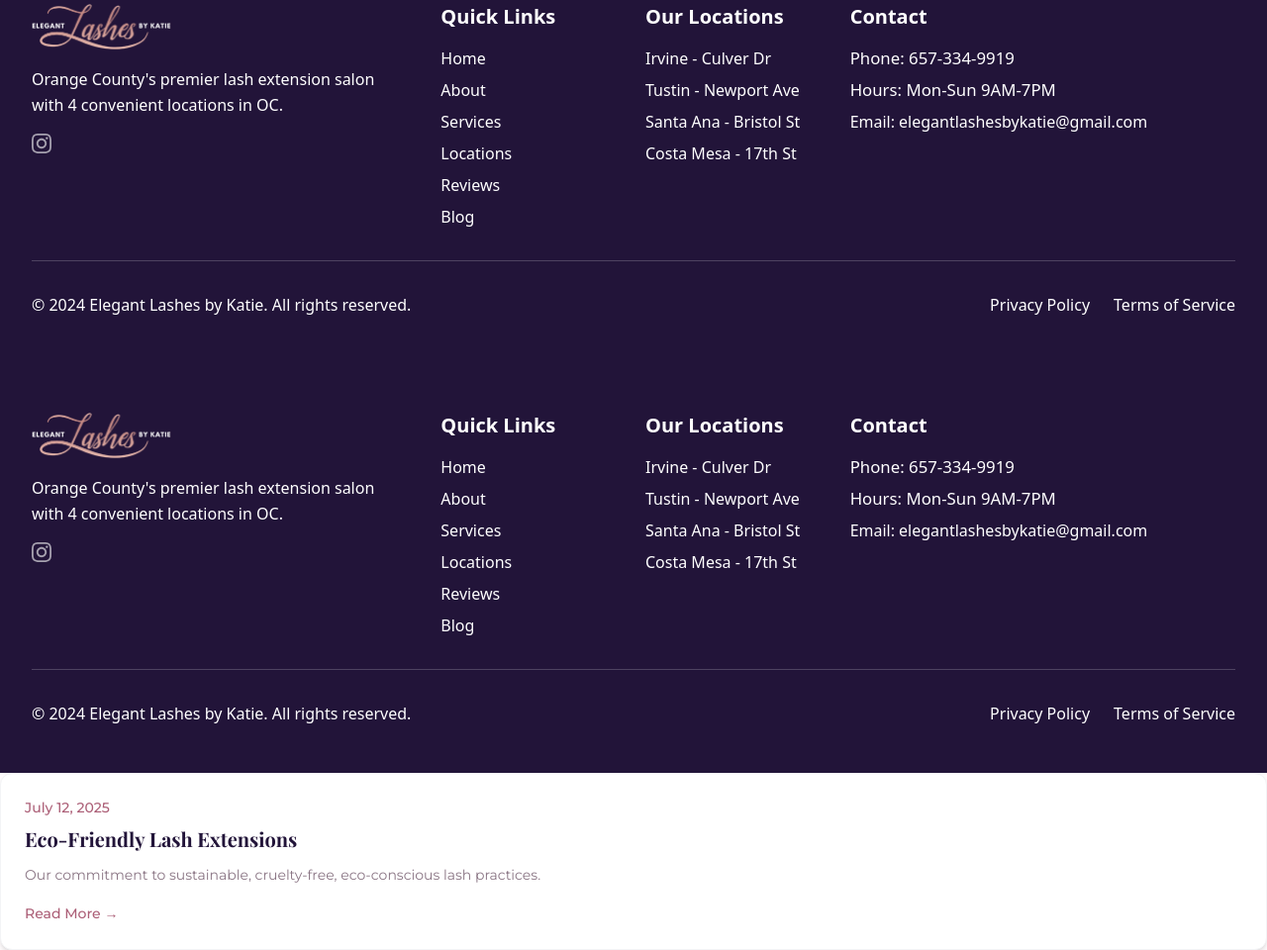
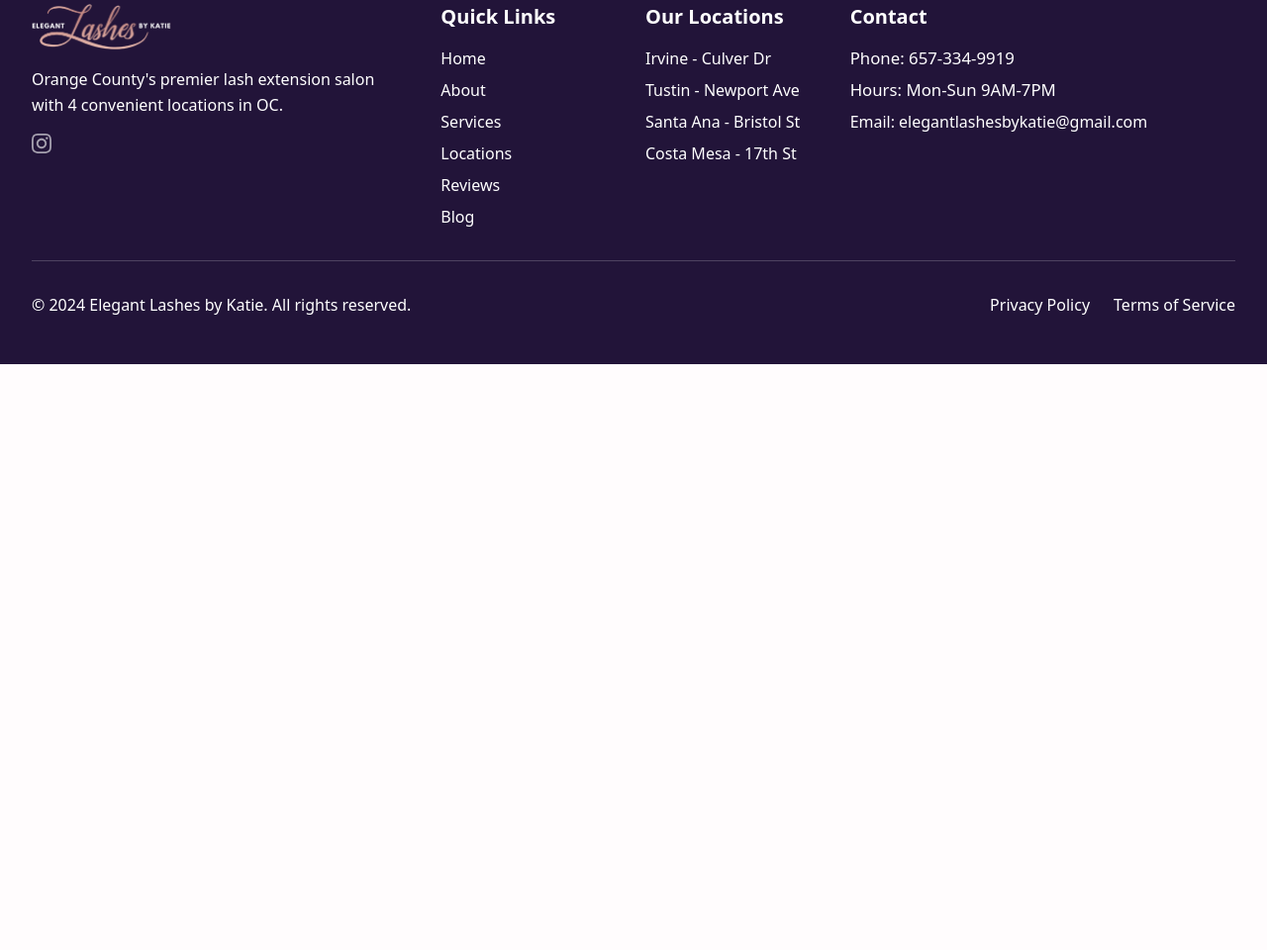
Before and after one commit to Skarath13/astro_elksite, an Astro site: page /blog in a window 1280 px wide. Shown: the part 2994-3954 px from the top of the page at 99% size. After the commit the page ends 3362 px from the top, so only its background shows below. Built offline with nearby package versions, Linux system fonts and the light colour scheme; Astro itself is replaced by a stand-in of ours; a web font is replaced by a local one.

Commit message:
Fix duplicate footer and content on blog page

```diff
--- a/src/pages/blog.astro
+++ b/src/pages/blog.astro
@@ -321,20 +321,3 @@
     box-shadow: 0 15px 35px rgba(172, 95, 119, 0.15);
   }
 </style>
-
-      </div>
-    </section>
-
-  </main>
-
-  <Footer />
-</Layout>
-
-        <article class="blog-card bg-white rounded-xl shadow-md overflow-hidden border border-gray-100">
-          <div class="p-6">
-            <div class="text-sm text-primary font-medium mb-2">July 12, 2025</div>
-            <h2 class="text-xl font-bold font-playfair text-darktext mb-3">Eco-Friendly Lash Extensions</h2>
-            <p class="text-mediumtext text-sm mb-4">Our commitment to sustainable, cruelty-free, eco-conscious lash practices.</p>
-            <a href="/blog/eco-friendly-lash-extensions" class="text-primary font-medium hover:text-primary/80 transition-colors text-sm">Read More →</a>
-          </div>
-        </article>
```
